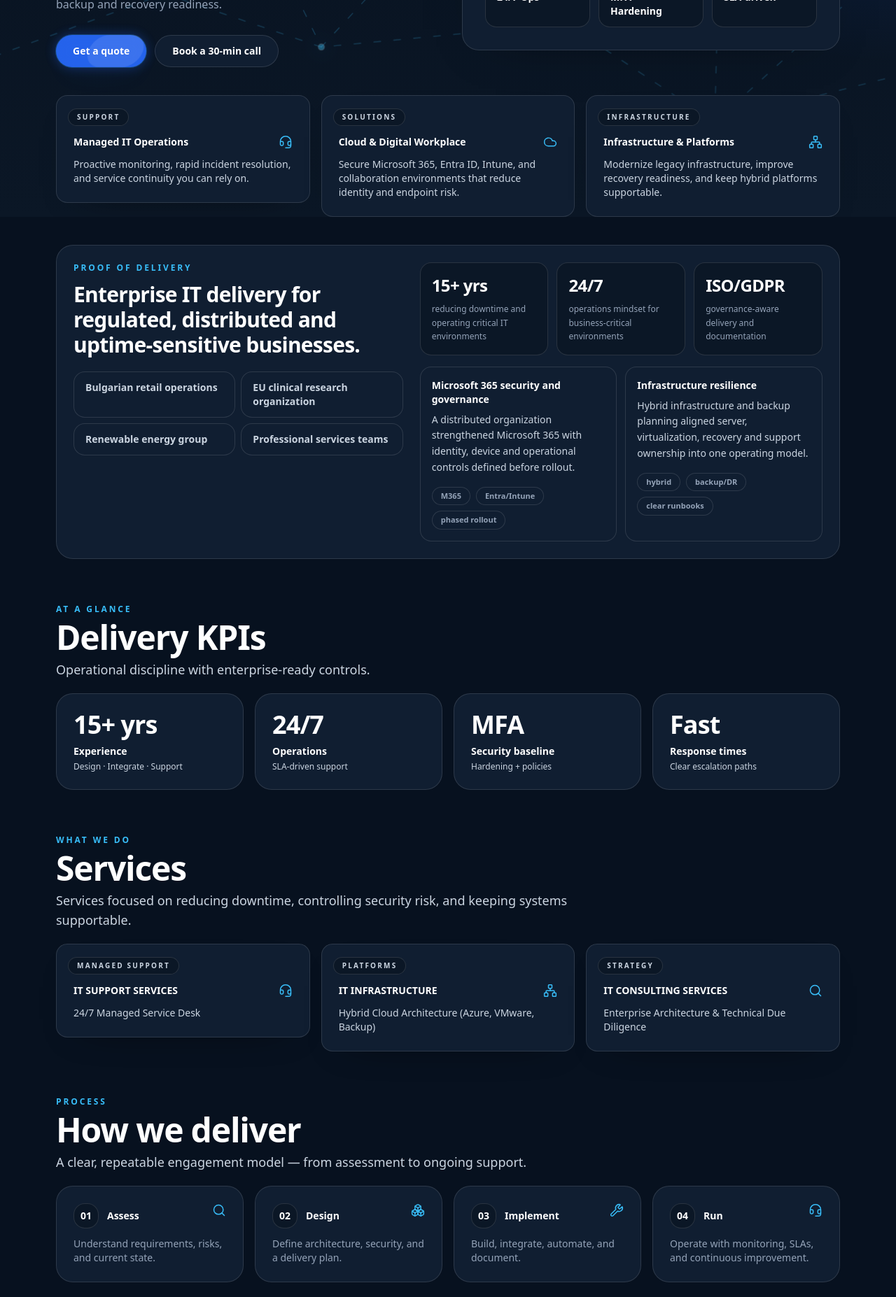
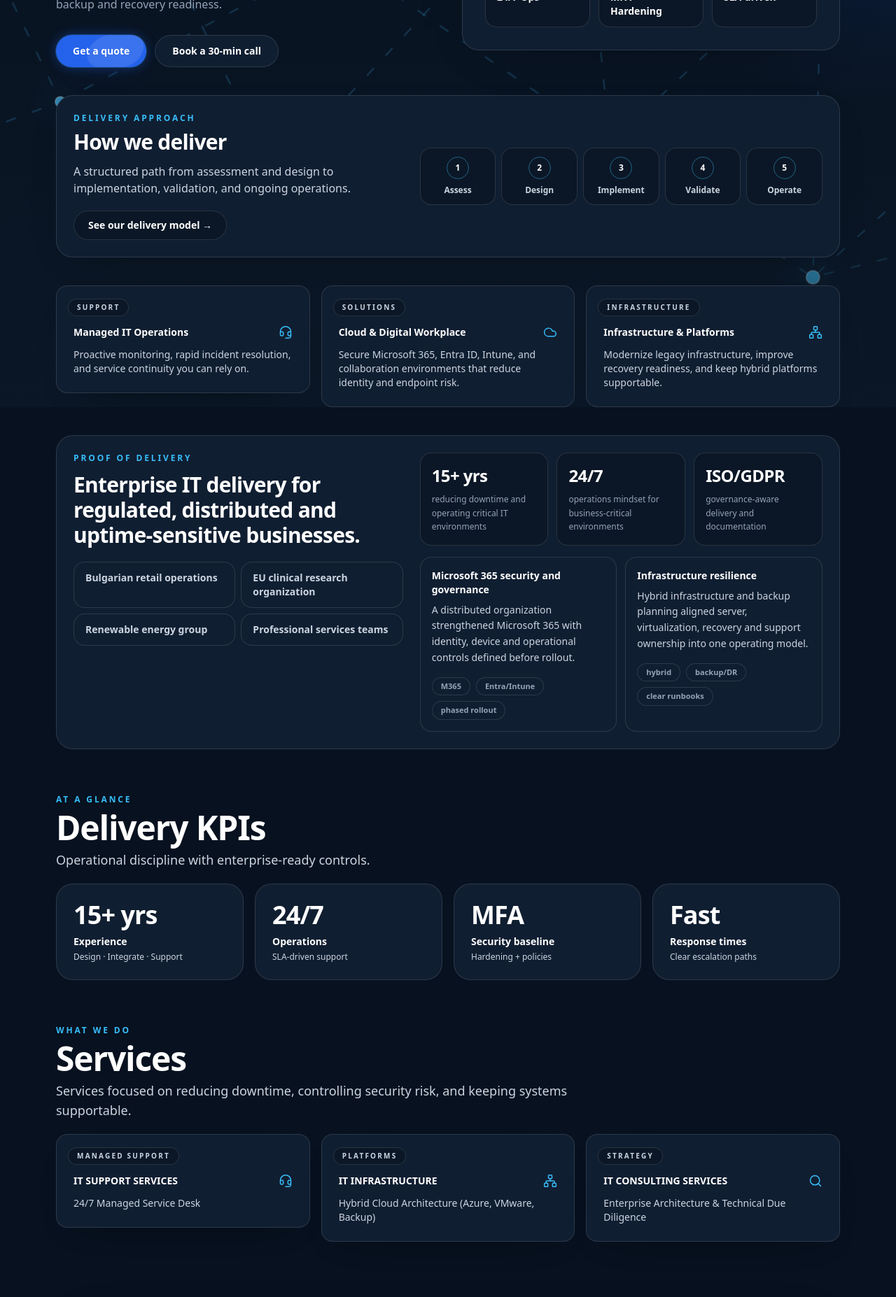
Before and after one commit to gushterovstefan/itosite, a React (Vite) app in the folder website/: page / in a window 1280 px wide. Shown: the part 500-2354 px from the top of the page at 70% size. Built offline with nearby package versions, Linux system fonts and the light colour scheme.

Commit message:
Promote delivery model on homepage

```diff
--- a/website/src/pages/HomeGem.jsx
+++ b/website/src/pages/HomeGem.jsx
@@ -1,6 +1,6 @@
+import { Link } from 'react-router-dom'
 import GemSection from '../components/GemSection.jsx'
 import KpiStrip from '../components/KpiStrip.jsx'
-import Stepper from '../components/Stepper.jsx'
 import { ClickCard } from '../components/Cards.jsx'
 import { Icon, icons } from '../components/Icons.jsx'
 import SheenButton from '../components/SheenButton.jsx'
@@ -85,6 +85,35 @@ export default function HomeGem() {
             </div>
           </div>
 
+          <div className="mt-10 rounded-3xl border border-white/[0.12] bg-[#101E31] p-5 shadow-[0_18px_70px_-48px_rgba(0,0,0,0.65)] md:p-6">
+            <div className="grid gap-6 lg:grid-cols-[minmax(0,0.9fr)_minmax(0,1.1fr)] lg:items-center">
+              <div>
+                <div className="text-xs font-semibold uppercase tracking-[0.24em] text-[#38BDF8]">Delivery approach</div>
+                <h2 className="mt-2 text-2xl font-semibold tracking-tight text-[#FFFFFF] md:text-3xl">How we deliver</h2>
+                <p className="mt-3 max-w-xl text-sm leading-relaxed text-[#CBD5E1] md:text-base">
+                  A structured path from assessment and design to implementation, validation, and ongoing operations.
+                </p>
+                <Link
+                  to="/how-we-deliver"
+                  className="mt-5 inline-flex items-center justify-center rounded-full border border-white/[0.12] bg-[#0B1726] px-5 py-2.5 text-sm font-semibold text-[#FFFFFF] transition hover:border-[#38BDF8]/45 hover:text-[#38BDF8] focus:outline-none focus-visible:ring-2 focus-visible:ring-[#38BDF8]/70"
+                >
+                  See our delivery model →
+                </Link>
+              </div>
+
+              <div className="grid gap-2 sm:grid-cols-5">
+                {['Assess', 'Design', 'Implement', 'Validate', 'Operate'].map((step, i) => (
+                  <div key={step} className="rounded-2xl border border-white/[0.12] bg-[#0B1726] px-3 py-3 text-center">
+                    <div className="mx-auto flex h-8 w-8 items-center justify-center rounded-full border border-[#38BDF8]/45 text-xs font-semibold text-[#FFFFFF]">
+                      {i + 1}
+                    </div>
+                    <div className="mt-2 text-xs font-semibold text-[#CBD5E1]">{step}</div>
+                  </div>
+                ))}
+              </div>
+            </div>
+          </div>
+
           {/* SERVICE ENTRY CARDS */}
           <div className="mt-10 grid gap-4 md:grid-cols-3">
             {c.highlights.map((x, i) => (
@@ -148,18 +177,6 @@ export default function HomeGem() {
         </div>
       </GemSection>
 
-      {/* Stepper */}
-      <GemSection eyebrow="Process" title="How we deliver" lead="A clear, repeatable engagement model — from assessment to ongoing support.">
-        <Stepper
-          steps={[
-            { title: 'Assess', icon: 'consulting', body: 'Understand requirements, risks, and current state.' },
-            { title: 'Design', icon: 'platform', body: 'Define architecture, security, and a delivery plan.' },
-            { title: 'Implement', icon: 'tools', body: 'Build, integrate, automate, and document.' },
-            { title: 'Run', icon: 'support', body: 'Operate with monitoring, SLAs, and continuous improvement.' }
-          ]}
-        />
-      </GemSection>
-
       <ConversionCta />
     </div>
   )
```
